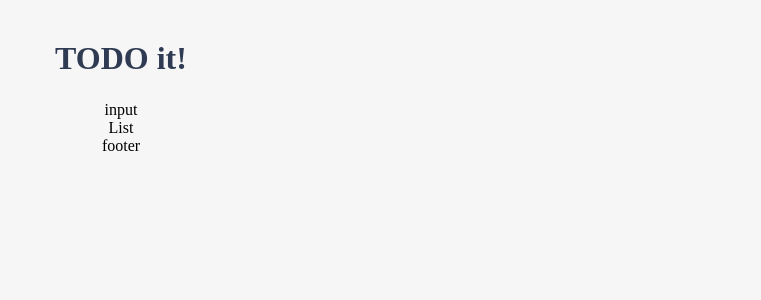
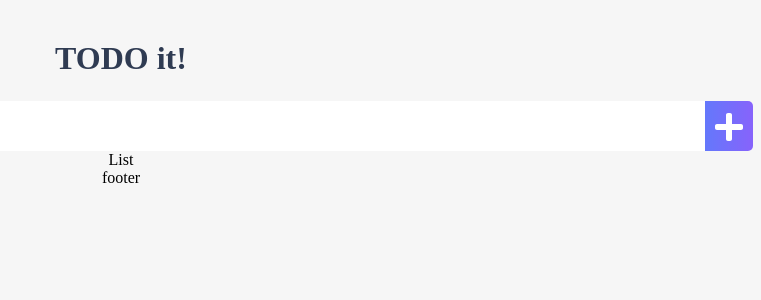
Before and after one commit to 2044smile/vuex, a Vue app: page / in a window 1280 px wide. Shown: the top 300 px of the page, without its empty margins (519-1280 px from the left). Built offline with nearby package versions, Linux system fonts and the light colour scheme.

Commit message:
feat: install fontawesome

```diff
--- a/package.json
+++ b/package.json
@@ -8,6 +8,10 @@
     "lint": "vue-cli-service lint"
   },
   "dependencies": {
+    "@fortawesome/fontawesome-svg-core": "^1.2.30",
+    "@fortawesome/free-regular-svg-icons": "^5.14.0",
+    "@fortawesome/free-solid-svg-icons": "^5.14.0",
+    "@fortawesome/vue-fontawesome": "^2.0.0",
     "core-js": "^3.6.5",
     "vue": "^2.6.11"
   },
--- a/src/components/TodoInput.vue
+++ b/src/components/TodoInput.vue
@@ -1,15 +1,54 @@
 <template>
-    <div>
-        input
+    <div class="inputBox" shadow>
+        <input type="text" v-model="newTodoItem" @keyup.enter="addTodo"> <!-- input 에 입력 된 값을 동적으로 vue 와 연동 -->
+        <span class="addContainer" v-on:click="addTodo">
+          <font-awesome-icon class="fa-2x addBtn" icon="plus" />
+        </span>
     </div>
 </template>
 
 <script>
 export default {
-
+  data: function() {
+    return {
+      newTodoItem: ""
+    }
+  },
+  methods: {
+    addTodo: function() {
+      localStorage.setItem(this.newTodoItem, this.newTodoItem);
+      this.clearInput();
+    },
+    clearInput: function() {
+      this.newTodoItem = '';
+    }
+  }
 }
 </script>
 
-<style>
-
+<style scoped>
+input:focus {
+  outline: none;
+}
+.inputBox {
+  background: white;
+  height: 50px;
+  line-height: 50px;
+  border-radius: 5px;
+}
+.inputBox input {
+  border-style: none;
+  font-size: 0.9rem;
+}
+.addContainer {
+  float: right;
+  background: linear-gradient(to right, #6478FB, #8763FB);
+  display: block;
+  width: 3rem;
+  border-radius: 0 5px 5px 0;
+}
+.addBtn {
+  color: white;
+  vertical-align: middle;
+}
 </style>
--- a/src/main.js
+++ b/src/main.js
@@ -1,5 +1,16 @@
 import Vue from 'vue'
 import App from './App.vue'
+import { library } from '@fortawesome/fontawesome-svg-core'
+import { fas } from '@fortawesome/free-solid-svg-icons'
+import { far } from '@fortawesome/free-regular-svg-icons'
+import { FontAwesomeIcon } from '@fortawesome/vue-fontawesome'
+
+library.add(fas)
+library.add(far)
+
+Vue.component('font-awesome-icon', FontAwesomeIcon)
+
+Vue.component('font-awesome-icon', FontAwesomeIcon)
 
 Vue.config.productionTip = false
 
```
Also changed, not shown: public/index.html (line endings or trailing spaces), 2 other files (tests, documents, lock files or other folders).
